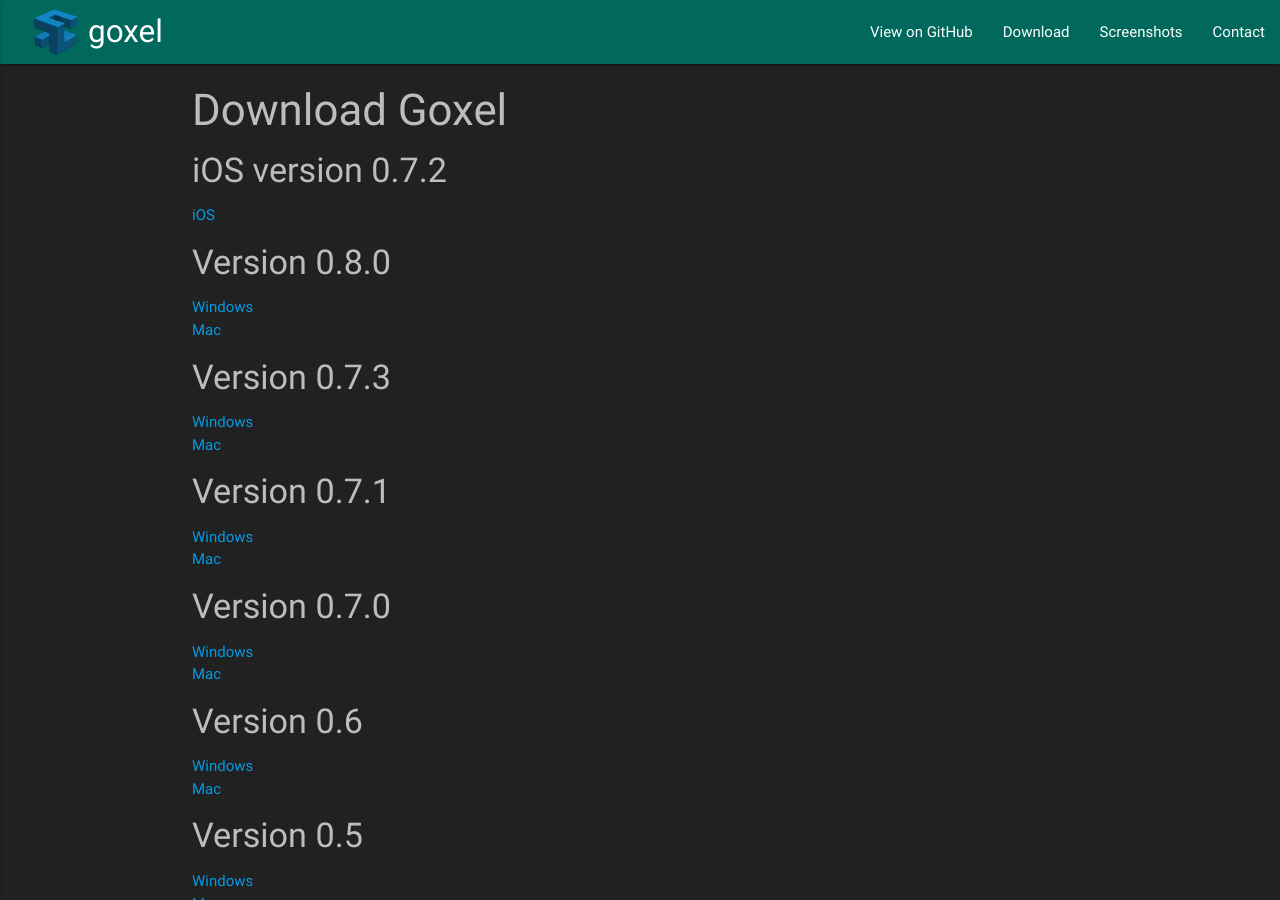
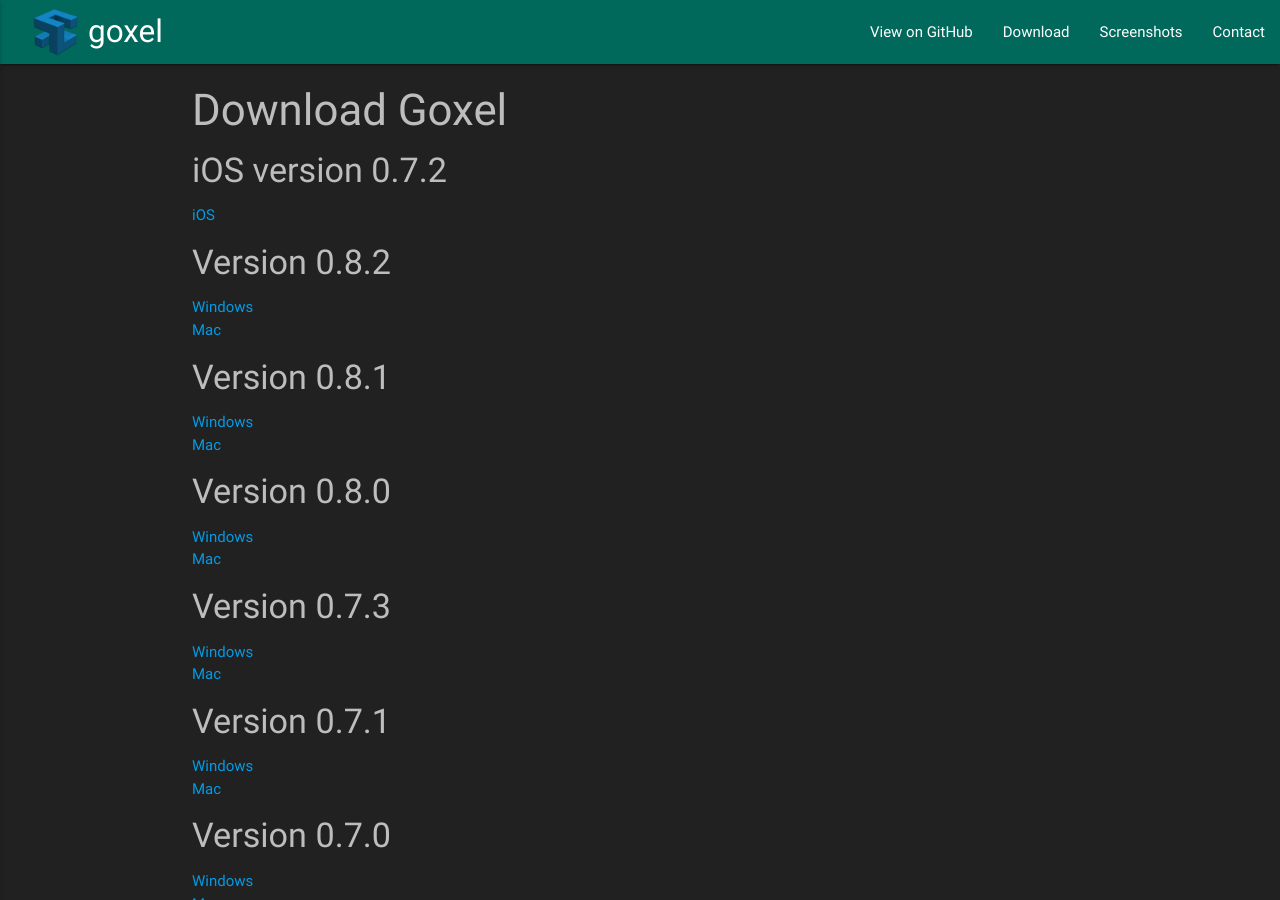
Before and after one commit to guillaumechereau/goxel, a Jekyll site: the page built from downloads.markdown, in a window 1280 px wide and 900 px high. Built offline with Jekyll 4.4.1, drawn with Linux system fonts in a browser that asks for light colours; nearby versions of some CDN libraries; our own code applies the rules of GitHub Pages for plain Markdown files.

Commit message:
Update releases

```diff
--- a/downloads.markdown
+++ b/downloads.markdown
@@ -7,6 +7,16 @@
 #### iOS version 0.7.2
 
 - [iOS](https://itunes.apple.com/us/app/goxel-3d-voxel-editor/id1259097826)
+
+#### Version 0.8.2
+
+- [Windows](https://github.com/guillaumechereau/goxel/releases/download/v0.8.2/goxel-0.8.2-windows.zip)
+- [Mac](https://github.com/guillaumechereau/goxel/releases/download/v0.8.2/goxel-0.8.2-mac.zip)
+
+#### Version 0.8.1
+
+- [Windows](https://github.com/guillaumechereau/goxel/releases/download/v0.8.1/goxel-0.8.1-windows.zip)
+- [Mac](https://github.com/guillaumechereau/goxel/releases/download/v0.8.1/goxel-0.8.1-mac.zip)
 
 #### Version 0.8.0
 
--- a/index.markdown
+++ b/index.markdown
@@ -81,10 +81,10 @@
 
 ## Downloads
 
-Version 0.3:
+Version 0.8.2:
 
-- [Windows](https://github.com/guillaumechereau/goxel/releases/download/v0.3.0/goxel-0.3.0-windows.zip)
-- [Mac](https://github.com/guillaumechereau/goxel/releases/download/v0.3.0/goxel-0.3.0-mac.zip)
+- [Windows](https://github.com/guillaumechereau/goxel/releases/download/v0.8.2/goxel-0.8.2-windows.zip)
+- [Mac](https://github.com/guillaumechereau/goxel/releases/download/v0.8.2/goxel-0.8.2-mac.zip)
 
 {: .clear }
 <br/>
```
